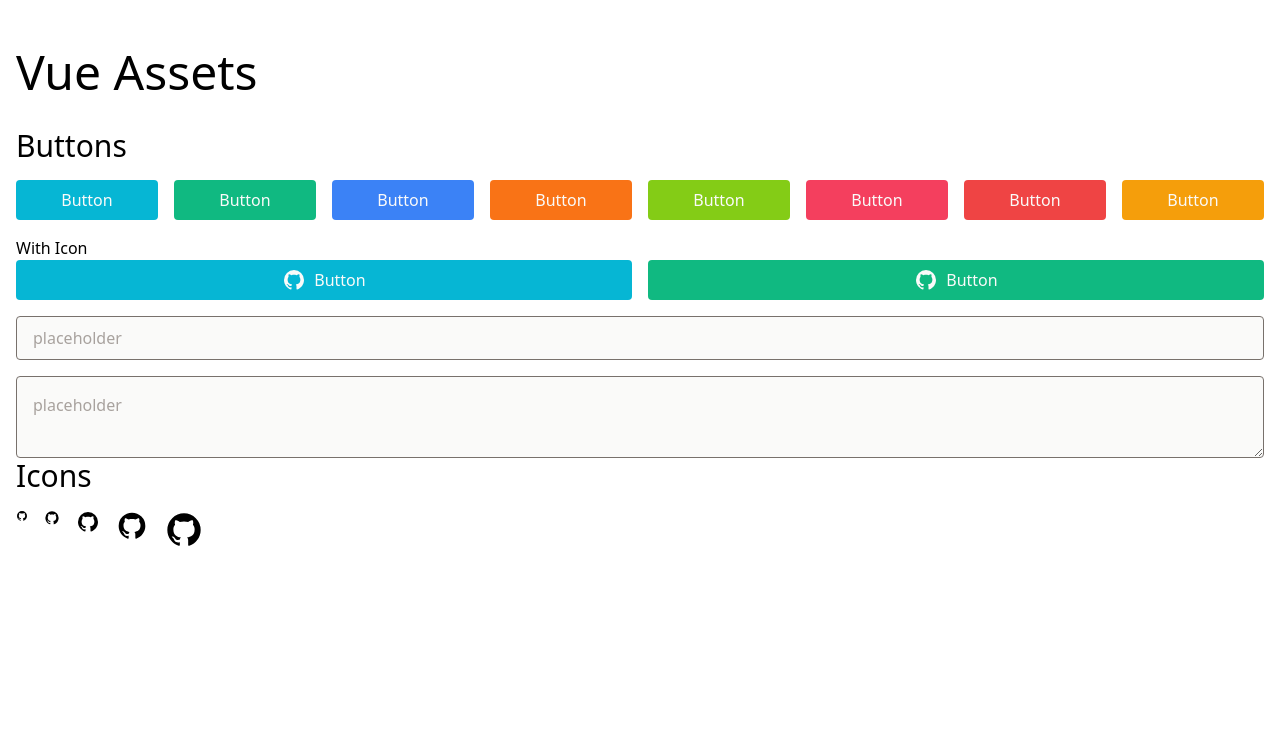
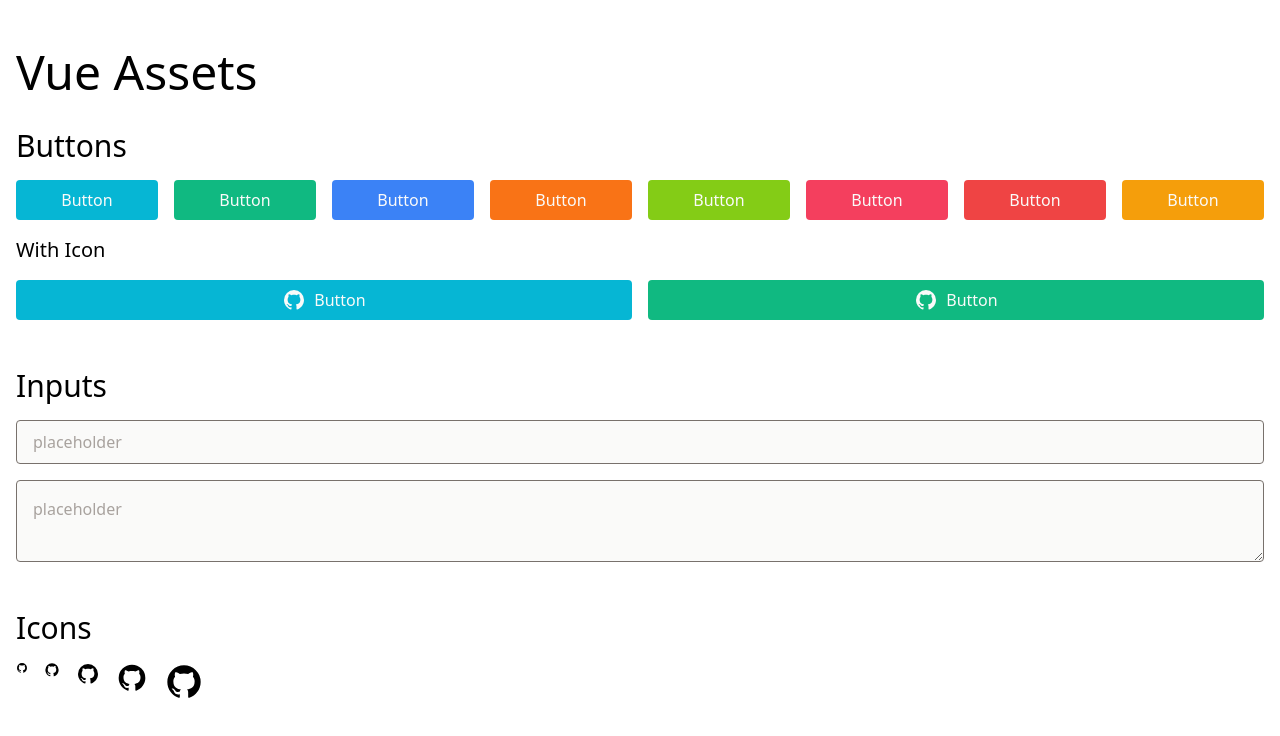
Before and after one commit to ykob/vue-assets, a Vue app: page / in a window 1280 px wide. Shown: the top 736 px of the page. Built offline with nearby package versions, Linux system fonts and the light colour scheme; the HTML template or start-up script is replaced by a standard one.

Commit message:
adjusted element styles on ViewHome.

```diff
--- a/src/views/ViewHome.vue
+++ b/src/views/ViewHome.vue
@@ -16,13 +16,14 @@
     <button-block class="text-neutral-50 bg-error-500"> Button </button-block>
     <button-block class="text-neutral-50 bg-warning-500"> Button </button-block>
   </div>
-  <h3>With Icon</h3>
+  <h3 class="mb-4 text-xl">With Icon</h3>
   <div class="flex gap-4 mb-4">
     <button-block-primary :icon="icon.mdiGithub"> Button </button-block-primary>
     <button-block-secondary :icon="icon.mdiGithub">
       Button
     </button-block-secondary>
   </div>
+  <h2 class="mt-12 mb-4 text-3xl">Inputs</h2>
   <div class="flex flex-col gap-4 mb-4">
     <input-text v-model="inputText" placeholder="placeholder" />
   </div>
@@ -32,7 +33,7 @@
       placeholder="placeholder"
     />
   </div>
-  <h2 class="mb-4 text-3xl">Icons</h2>
+  <h2 class="mt-12 mb-4 text-3xl">Icons</h2>
   <div class="flex gap-4 mb-4">
     <icon-basics :d="icon.mdiGithub" size="xs" />
     <icon-basics :d="icon.mdiGithub" size="s" />
```
